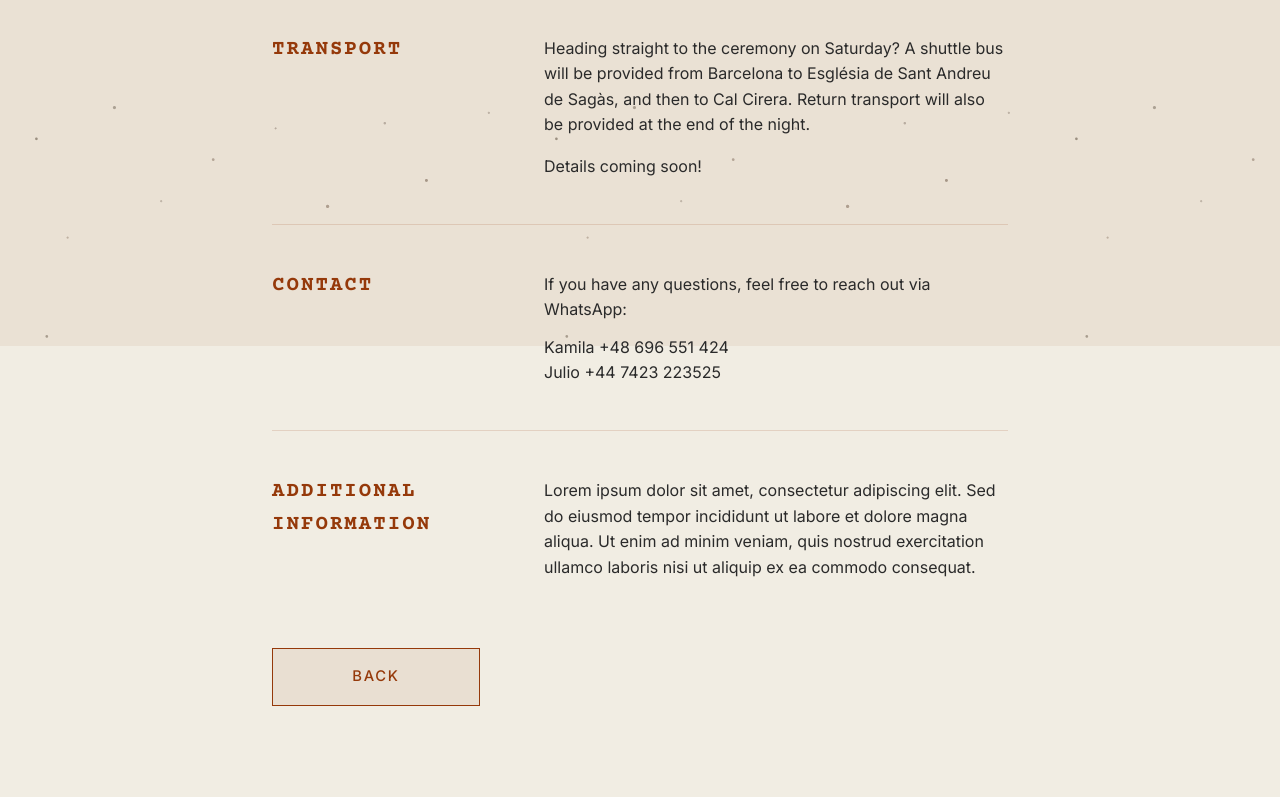
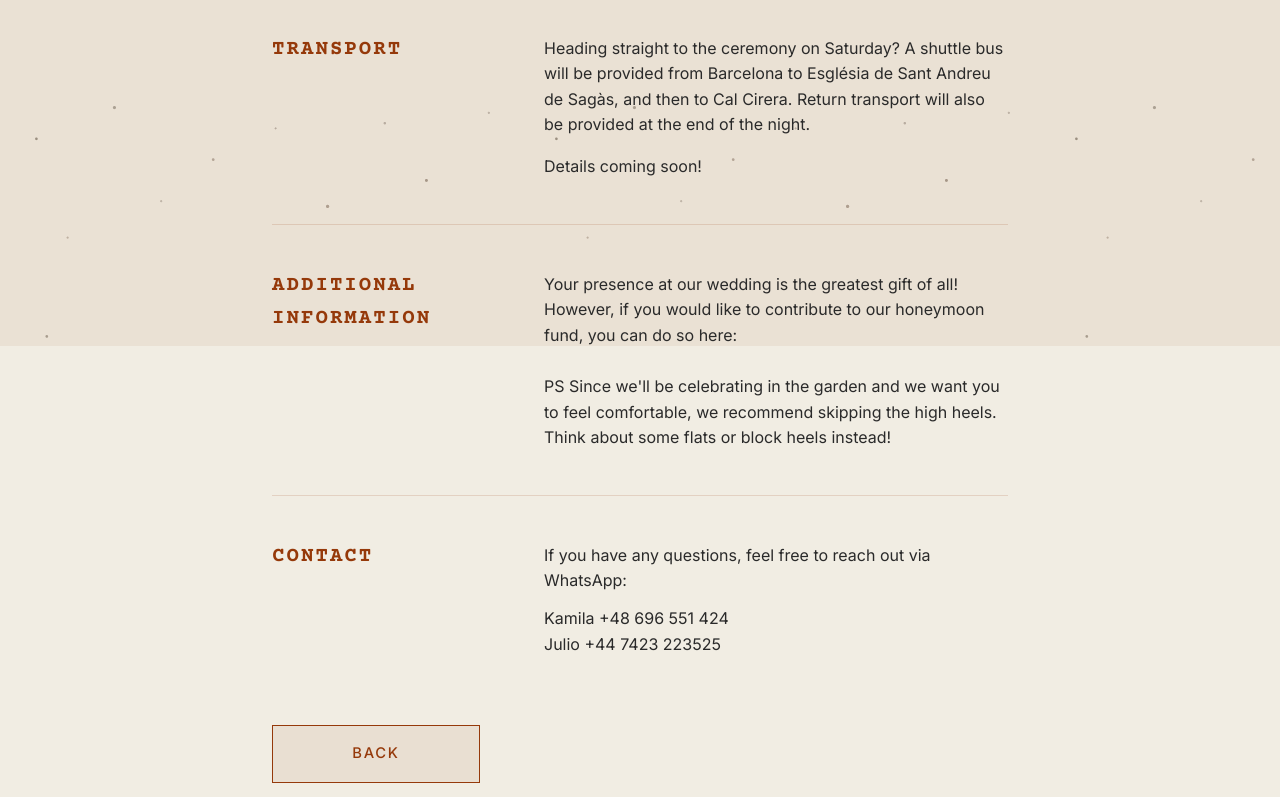
Before and after one commit to KamilaKrotka/kamila-julio, a website: page info.html in a window 1280 px wide. Shown: the part 454-1251 px from the top of the page. Drawn offline with nearby package versions, Linux system fonts and the light colour scheme; a web font is replaced by a local one.

Commit message:
push changes

```diff
--- a/info.html
+++ b/info.html
@@ -338,14 +338,29 @@ body::before {
                     <h2 class="lang-text" data-en="TRANSPORT" data-pl="TRANSPORT" data-es="TRANSPORTE"></h2>
                 </div>
                 <div class="grid-content">
-                    <p class="lang-text" data-en="Heading straight to the ceremony on Saturday? A shuttle bus will be provided from Barcelona to Església de Sant Andreu de Sagàs, and then to Cal Cirera. Return transport will also be provided at the end of the night." data-pl="Planujesz przyjechać w sobotę bezpośrednio na ceremonię? Zapewniamy transport autokarem z Barcelony do Església de Sant Andreu de Sagàs, a po ślubie do Cal Cirera. Autokar powrotny w nocy również będzie na Was czekał." data-es="¿Vienes directamente a la ceremonia el sábado? Habrá un servicio de autobús desde Barcelona hasta la Església de Sant Andreu de Sagàs, y después hacia Cal Cirera. También habrá transporte de vuelta al final de la noche."></p>
+                    <p class="lang-text" data-en="Heading straight to the ceremony on Saturday? A shuttle bus will be provided from Barcelona to Església de Sant Andreu de Sagàs, and then to Cal Cirera. Return transport will also be provided at the end of the night." data-pl="Planujecie przyjechać w sobotę bezpośrednio na ceremonię? Zapewniamy transport autokarem z Barcelony do Església de Sant Andreu de Sagàs, a po ślubie do Cal Cirera. Autokar powrotny w nocy również będzie na Was czekał." data-es="¿Vienes directamente a la ceremonia el sábado? Habrá un servicio de autobús desde Barcelona hasta la Església de Sant Andreu de Sagàs, y después hacia Cal Cirera. También habrá transporte de vuelta al final de la noche."></p>
                     <p class="lang-text" style="margin-top: 1rem;" data-en="Details coming soon!" data-pl="Szczegóły już wkrótce!" data-es="¡Pronto compartiremos más detalles!"></p>
                 </div>
             </div>
 
             <hr class="grid-divider">
 
-            <!-- SEKCJA 3: KONTAKT -->
+
+            <!-- SEKCJA 4: ADDITIONAL INFORMATION -->
+            <div class="grid-section">
+                <div class="grid-title">
+                    <h2 class="lang-text" data-en="ADDITIONAL INFORMATION" data-pl="DODATKOWE INFORMACJE" data-es="INFORMACIÓN ADICIONAL"></h2>
+                </div>
+                <div class="grid-content">
+                    <p class="lang-text" data-en="Your presence at our wedding is the greatest gift of all! However, if you would like to contribute to our honeymoon fund, you can do so here:
+
+PS Since we'll be celebrating in the garden and we want you to feel comfortable, we recommend skipping the high heels. Think about some flats or block heels instead!" data-pl="Jako że impreza odbędzie się w ogrodzie i chcemy, żebyście czuli się komfortowo, zachęcamy do zostawienia szpilek w domu. Postawcie raczej na płaskie buty lub stabilny słupek!" data-es="¡Tu presencia en nuestra boda es el mejor regalo de todos! Sin embargo, si deseas contribuir a nuestra luna de miel, puedes hacerlo aquí:
+
+P.D. Como la fiesta será en el jardín y queremos que se sientan cómodos, les recomendamos evitar los tacones altos. ¡Opten mejor por unos zapatos planos o de tacón ancho!" style="white-space: pre-line;"></p>
+                </div>
+            </div>
+            <hr class="grid-divider">
+                        <!-- SEKCJA 3: KONTAKT -->
             <div class="grid-section">
                 <div class="grid-title">
                     <h2 class="lang-text" data-en="CONTACT" data-pl="KONTAKT" data-es="CONTACTO"></h2>
@@ -356,18 +371,6 @@ body::before {
                         Kamila +48 696 551 424<br>
                         Julio +44 7423 223525
                     </p>
-                </div>
-            </div>
-
-            <hr class="grid-divider">
-
-            <!-- SEKCJA 4: ADDITIONAL INFORMATION -->
-            <div class="grid-section">
-                <div class="grid-title">
-                    <h2 class="lang-text" data-en="ADDITIONAL INFORMATION" data-pl="DODATKOWE INFORMACJE" data-es="INFORMACIÓN ADICIONAL"></h2>
-                </div>
-                <div class="grid-content">
-                    <p class="lang-text" data-en="Lorem ipsum dolor sit amet, consectetur adipiscing elit. Sed do eiusmod tempor incididunt ut labore et dolore magna aliqua. Ut enim ad minim veniam, quis nostrud exercitation ullamco laboris nisi ut aliquip ex ea commodo consequat." data-pl="Lorem ipsum dolor sit amet, consectetur adipiscing elit. Sed do eiusmod tempor incididunt ut labore et dolore magna aliqua. Ut enim ad minim veniam, quis nostrud exercitation ullamco laboris nisi ut aliquip ex ea commodo consequat." data-es="Lorem ipsum dolor sit amet, consectetur adipiscing elit. Sed do eiusmod tempor incididunt ut labore et dolore magna aliqua. Ut enim ad minim veniam, quis nostrud exercitation ullamco laboris nisi ut aliquip ex ea commodo consequat."></p>
                 </div>
             </div>
 
```
Also changed, not shown: index.html (+1 -2 lines), rsvp.html (+1 -1 lines).
